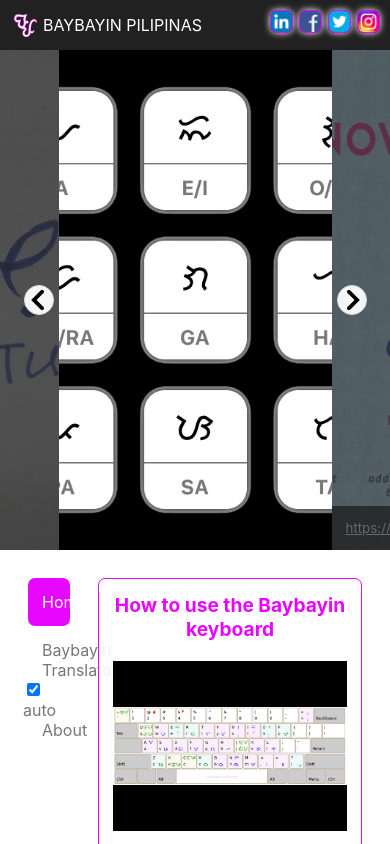
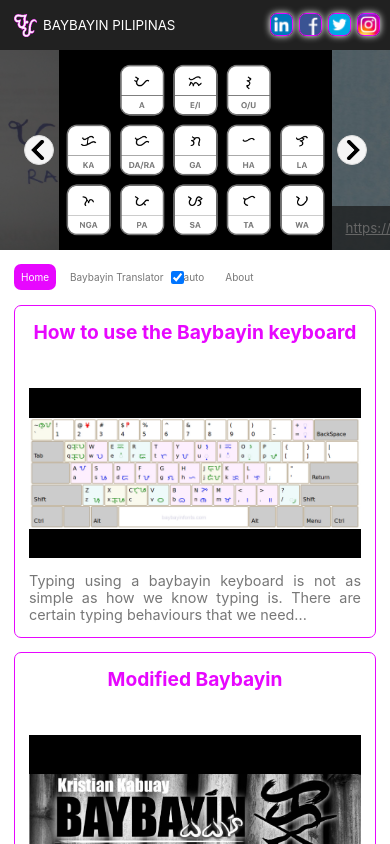
Before and after one commit to jaosimt/baybayin-pilipinas, a React (Create React App) app: page / in a window 390 px wide. Shown: the top 844 px of the page. Built offline with nearby package versions, Linux system fonts and the light colour scheme; the HTML template or start-up script is replaced by a standard one.

Commit message:
partial responsive css

```diff
--- a/src/App.js
+++ b/src/App.js
@@ -6,6 +6,7 @@
 import HomeTiles from "./components/Content/HomeTiles/HomeTiles";
 import About from "./components/Content/About";
 import BaybayinTranslator from "./components/Content/BaybayinTranslator";
+import {isMobile} from "./utils";
 
 export default class App extends React.Component {
     state = {
@@ -16,7 +17,7 @@
 
     onMenuClick = (e) => {
         this.setState({selected: e.target.getAttribute('name')});
-        window.scrollTo({top: 500, behavior: 'smooth'});
+        window.scrollTo({top: isMobile() ? 200 : 500, behavior: 'smooth'});
     };
 
     onBPClick = (e) => {
@@ -82,17 +83,19 @@
                                 Baybayin Translator
                                 <span
                                     style={{float: 'right'}}
+                                    title={'keyboard assist on/off'}
                                     onClick={this.onAutoClick}
-                                    title={'keyboard assist on/off'}
                                 >
-                                    <input
-                                        type={'checkbox'}
-                                        onChange={this.onAutoClick}
-                                        onClick={this.onAutoNoClick}
-                                        checked={this.state.auto}
-                                    />
                                     auto
                                 </span>
+                                <input
+                                    type={'checkbox'}
+                                    style={{float: 'right'}}
+                                    title={'keyboard assist on/off'}
+                                    onChange={this.onAutoClick}
+                                    onClick={this.onAutoNoClick}
+                                    checked={this.state.auto}
+                                />
                             </li>
 
                             <li
--- a/src/app.scss
+++ b/src/app.scss
@@ -54,8 +54,6 @@
 
             .menu {
                 padding-right: 28px;
-            }
-            .menu {
                 float: left;
                 width: 21%;
 
@@ -78,6 +76,8 @@
 
                     }
                 }
+
+
             }
 
             .content-area {
@@ -100,5 +100,62 @@
 @media (max-width: 767px) {
     .app {
 
+        .header {
+
+            .logo {
+            }
+
+            .app-name {
+                font-size: smaller;
+            }
+
+            .social {
+                margin-top: 3px;
+            }
+        }
+
+        .content {
+
+            .media-carousel {
+                height: 200px;
+            }
+
+            .page-content {
+                padding: 14px;
+                min-height: unset !important;
+                .menu {
+                    float: unset;
+                    padding: 0;
+                    width: 100%;
+                    font-size: 10px;
+                    margin-bottom: 14px;
+
+                    ul {
+                        width: fit-content;
+
+                        li {
+                            display: inline-block;
+                            padding: 7px;
+
+                            input {
+                                margin: 0 0 0 7px;
+                            }
+                        }
+
+                        li:not(:first-child) {
+                            margin-left: 7px;
+                        }
+                    }
+                }
+
+                .content-area {
+                    float: unset;
+                    width: 100%;
+                }
+            }
+        }
+
+        .footer {
+        }
     }
 }
--- a/src/components/Content/BaybayinTranslator.jsx
+++ b/src/components/Content/BaybayinTranslator.jsx
@@ -218,7 +218,7 @@
         };
 
         this.previewMessage = `${isMobile() ? '↑↑↑' : '← ← ←'} type or paste something there<br/>and see the translation here. ↓↓↓<br/><br/><i style="color: #ff00ff"><b>Note:</b><br/>This is an assisted and automatic translator as you type.  No need to worry on the convention of typing on a baybayin keyboard.  Just type normally as you would.</i>`;
-        this.manualKeyboardMessage = `<i style="color: #ff00ff"><b>Note:</b><br/>Follow typing pattern to/off characters indicated on the keyboard.</i>`;
+        this.manualKeyboardMessage = `<i style="color: #ff00ff"><b>Note:</b><br/>Follow typing pattern to/off characters indicated on the keyboard.<br/><br/>Do take note that...<ul><li>this is case sensitive</li><li>copy and paste will NOT work properly</li></ul> on this setting.  For more details, visit and read <a href='https://sim.portfolio.ph/howto/how-to-use-the-baybayin-keyboard/' target="_blank"}>this</a> article.</i>`;
 
         this.state = {
             baybayin: '',
@@ -282,7 +282,7 @@
 
             this.setState({
                 baybayin: e.target.value,
-                translation: (this.translate(e.target.value) || this.manualKeyboardMessage).toLowerCase()
+                translation: this.translate(e.target.value) ? this.translate(e.target.value).toLowerCase() : this.manualKeyboardMessage
             })
         }
     };
@@ -336,6 +336,10 @@
     componentWillUnmount() {
         document.removeEventListener('keydown', this.componentKeyDownHandler, false);
         document.removeEventListener('keyup', this.componentKeyUpHandler, false);
+    }
+
+    componentDidUpdate(prevProps) {
+        if (prevProps.autoAssist !== this.props.autoAssist) this.onTextAreaChange({target: {value: this.textAreaNode.value}})
     }
 
     render() {
@@ -498,6 +502,9 @@
 
                     <div
                         className={'key-tab gray-bg'}
+                        data-up='	'
+                        data-down='	'
+                        onClick={this.onKeyClick}
                     >
                         <div/>
                         <div>Tab</div>
--- a/src/components/Content/BaybayinTranslator.scss
+++ b/src/components/Content/BaybayinTranslator.scss
@@ -53,6 +53,12 @@
         .dimmed {
             color: gainsboro;
             font-size: small;
+        }
+
+        ul {
+            margin: 7px;
+            color: red;
+            font-size: smaller;
         }
     }
 
@@ -186,9 +192,9 @@
     .baybayin-translator {
         grid-template-columns: auto;
         grid-template-areas:
-            'info'
             'text-area'
-            'preview';
+            'preview'
+            'info';
         grid-column-gap: 14px;
 
         textarea,
@@ -199,6 +205,7 @@
         textarea,
         .preview {
             padding: 7px;
+            height: 180px;
         }
 
         textarea {
@@ -212,12 +219,9 @@
         }
 
         .info {
-            margin-top: 0;
-            margin-bottom: 16px;
-            min-height: 150px;
-            margin-left: -14px;
-            width: calc(100% + 28px);
+            padding: 0;
             border-radius: 0;
+            border: none;
         }
     }
 }
```
Also changed, not shown: 1 other file (tests, documents, lock files or other folders).
